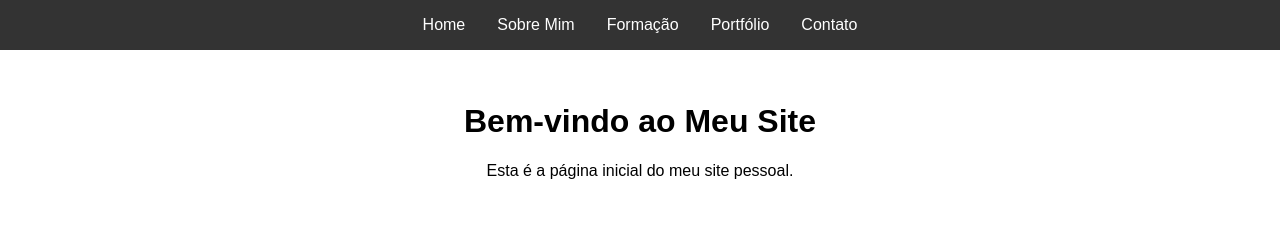
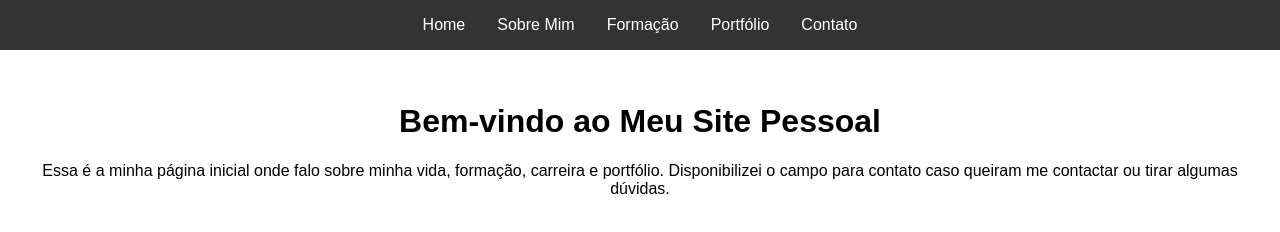
Before and after one commit to andremourabio/portfolioandre, a plain HTML site: page index.html in a window 1280 px wide. Drawn offline with Linux system fonts and the light colour scheme.

Commit message:
Update index.html

```diff
--- a/index.html
+++ b/index.html
@@ -22,8 +22,8 @@
     </header>
     <main>
         <!-- Conteúdo principal da página inicial -->
-        <h1>Bem-vindo ao Meu Site</h1>
-        <p>Esta é a página inicial do meu site pessoal.</p>
+        <h1>Bem-vindo ao Meu Site Pessoal</h1>
+        <p>Essa é a minha página inicial onde falo sobre minha vida, formação, carreira e portfólio. Disponibilizei o campo para contato caso queiram me contactar ou tirar algumas dúvidas.</p>
     </main>
 </body>
 </html>
```
